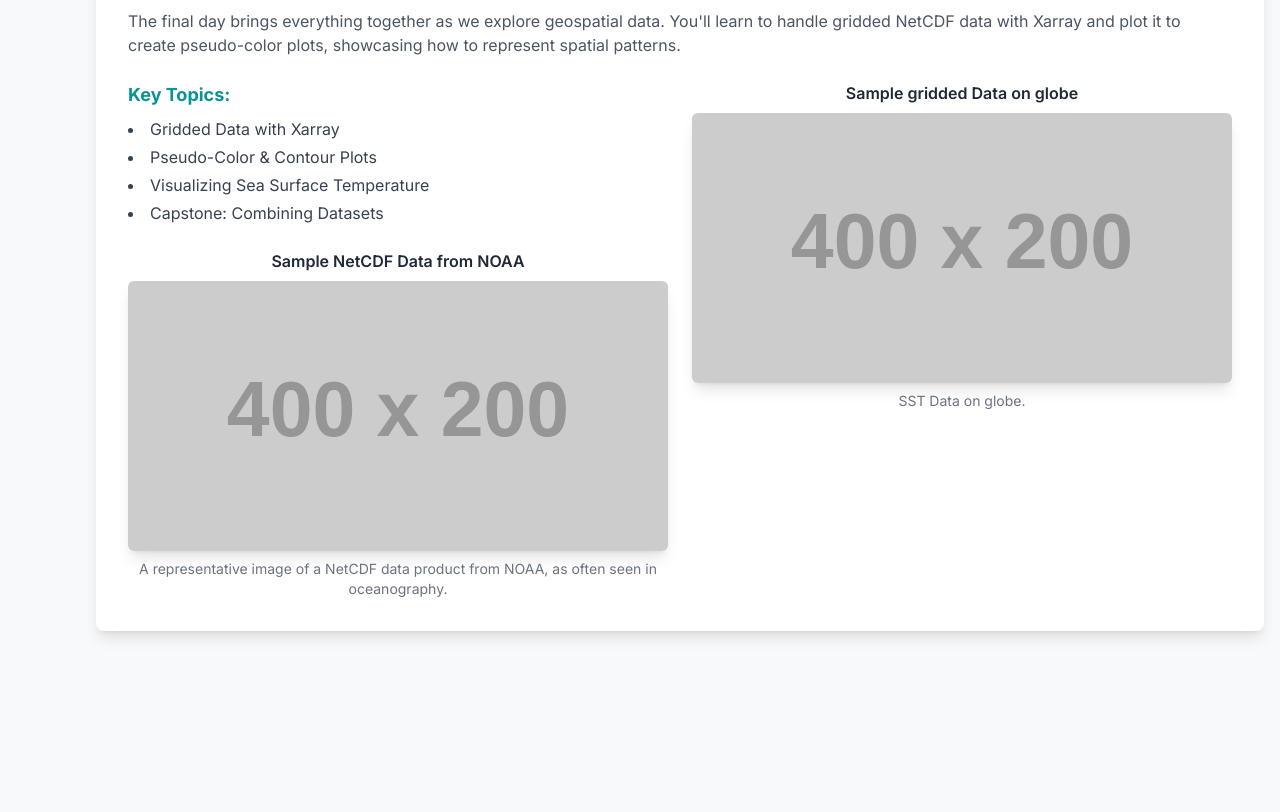
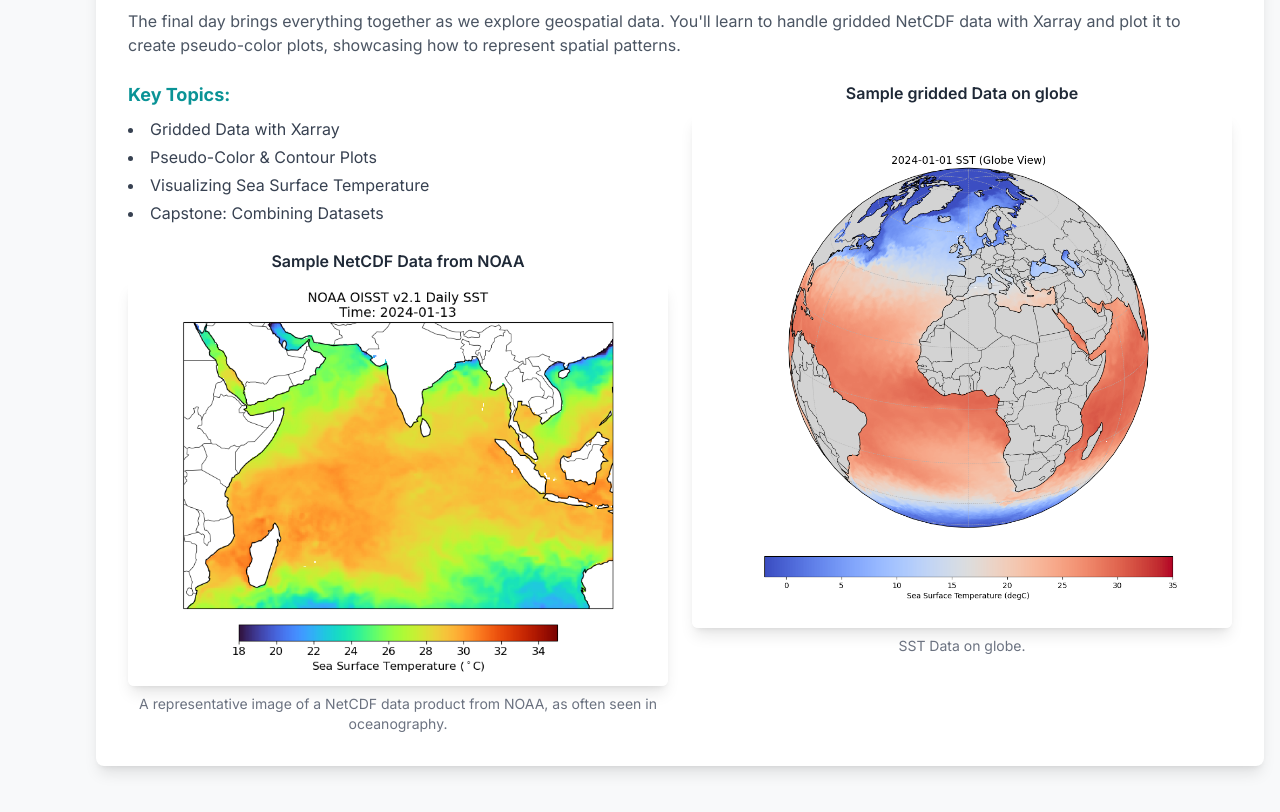
Before and after one commit to pajonnakuti/pyDataviz, a plain HTML site: page index.html in a window 1280 px wide. Shown: the part 3537-4349 px from the top of the page. Before the commit the page ends 4216 px from the top, so only its background shows below. Drawn offline with nearby package versions, Linux system fonts and the light colour scheme; the site is published under a folder, as on GitHub Pages, so addresses that start at the root find nothing; placeholder pictures from the web are drawn by us.

Commit message:
Update index.html

```diff
--- a/index.html
+++ b/index.html
@@ -166,7 +166,7 @@
                         <div class="chart-container">
                             <!-- <canvas id="day2Chart"></canvas> -->
 							<h4 class="text-center font-semibold mb-2">File handling using Pandas</h4>
-                            <img src="/images/Pandas.png" alt="NOAA Sea Surface Temperature Data" class="w-full h-auto rounded-md shadow-lg" onerror="this.onerror=null;this.src='https://placehold.co/400x200/555/FFF?text=Image+Not+Found'">
+                            <img src="./images/Pandas.png" alt="NOAA Sea Surface Temperature Data" class="w-full h-auto rounded-md shadow-lg" onerror="this.onerror=null;this.src='https://placehold.co/400x200/555/FFF?text=Image+Not+Found'">
                             <p class="mt-2 text-sm text-gray-500 text-center">File handling. Image Credits:Google</p>
                         </div>
                     </div>
@@ -240,14 +240,14 @@
                             </ul>
                             <div class="mt-6 flex flex-col items-center">
                                 <h4 class="text-center font-semibold mb-2">Sample NetCDF Data from NOAA</h4>
-                                <img src="/images/SST.png" alt="NOAA Sea Surface Temperature Data" class="w-full h-auto rounded-md shadow-lg" onerror="this.onerror=null;this.src='https://placehold.co/400x200/555/FFF?text=Image+Not+Found'">
+                                <img src="./images/SST.png" alt="NOAA Sea Surface Temperature Data" class="w-full h-auto rounded-md shadow-lg" onerror="this.onerror=null;this.src='https://placehold.co/400x200/555/FFF?text=Image+Not+Found'">
                                 <p class="mt-2 text-sm text-gray-500 text-center">A representative image of a NetCDF data product from NOAA, as often seen in oceanography.</p>
                             </div>
                         </div>
                         <div class="chart-container">
                             <!-- <canvas id="day5Chart"></canvas> -->
 							<h4 class="text-center font-semibold mb-2">Sample gridded Data on globe</h4>
-                            <img src="/images/globe.PNG" alt="NOAA Sea Surface Temperature Data" class="w-full h-auto rounded-md shadow-lg" onerror="this.onerror=null;this.src='https://placehold.co/400x200/555/FFF?text=Image+Not+Found'">
+                            <img src="./images/globe.PNG" alt="NOAA Sea Surface Temperature Data" class="w-full h-auto rounded-md shadow-lg" onerror="this.onerror=null;this.src='https://placehold.co/400x200/555/FFF?text=Image+Not+Found'">
                             <p class="mt-2 text-sm text-gray-500 text-center">SST Data on globe.</p>
                         </div>
                     </div>
```
